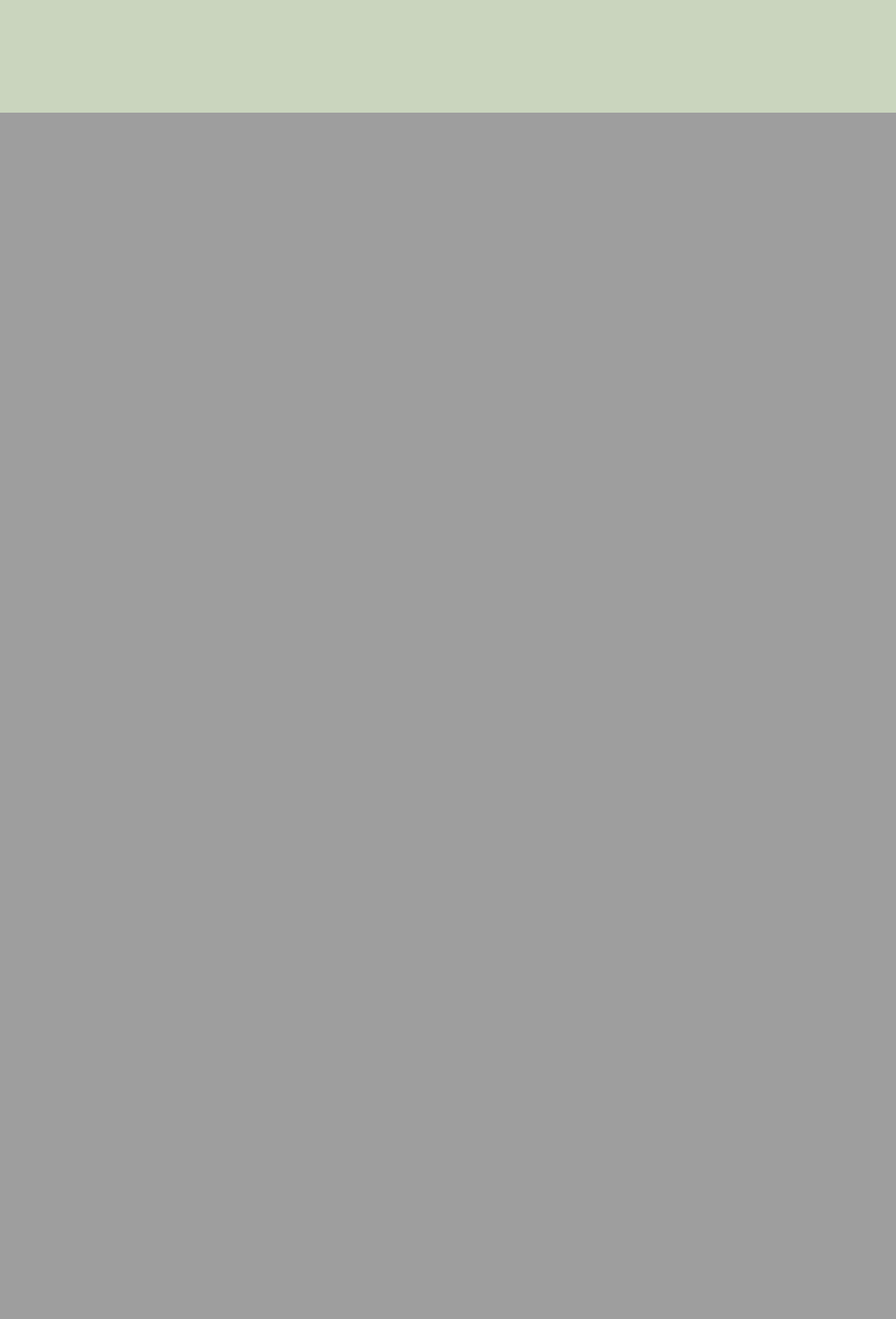
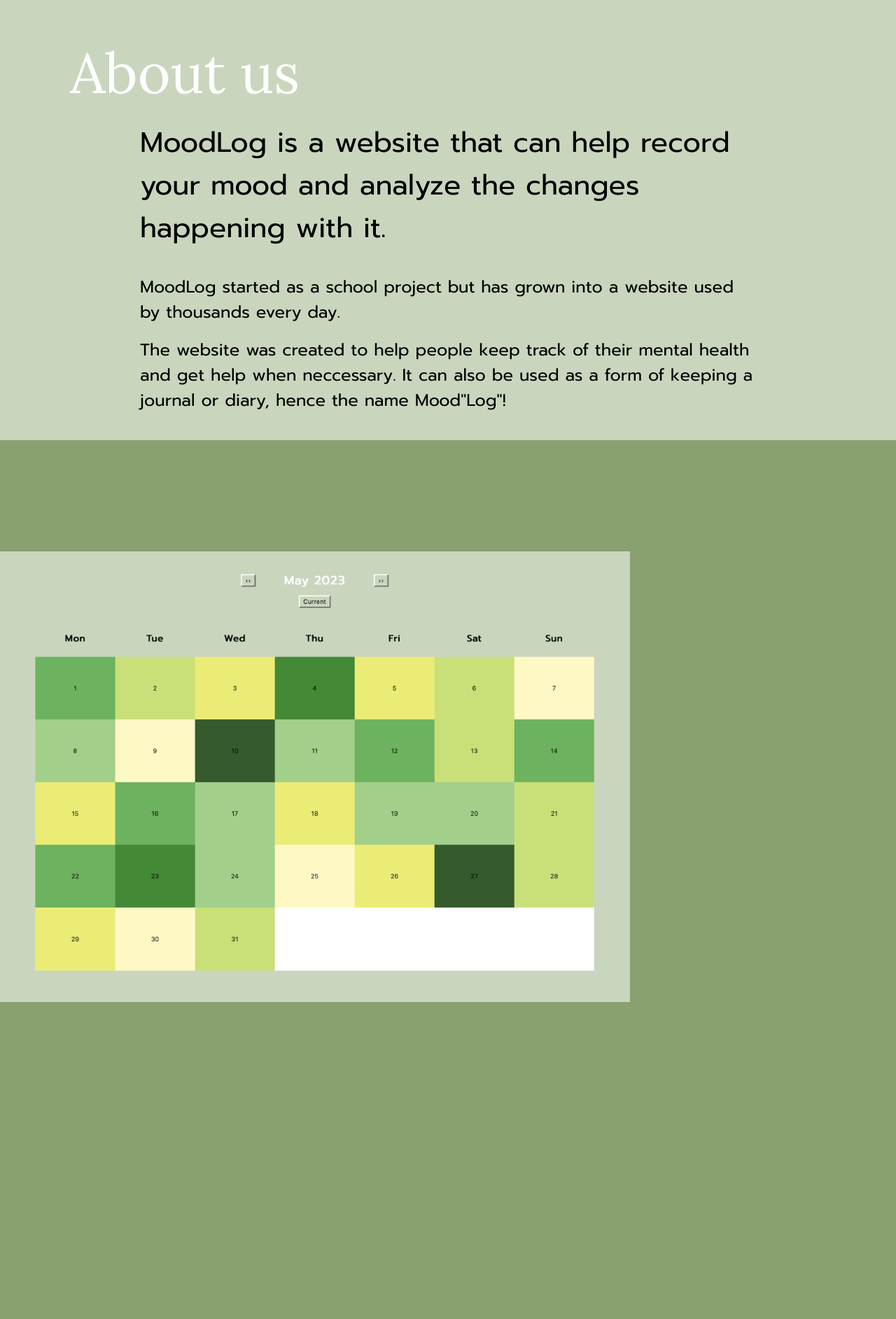
Before and after one commit to sigridanton/MoodLog, a Django app: page / in a window 1280 px wide. Shown: the part 961-2846 px from the top of the page at 70% size. Before the commit the page ends 1122 px from the top, so only its background shows below. Run offline with Django 4.2, Linux system fonts and the light colour scheme; some web fonts are replaced.

Commit message:
siki meddled with home page without login stuf

```diff
--- a/Calendar/templates/base.html
+++ b/Calendar/templates/base.html
@@ -18,6 +18,14 @@
     margin:0px;
     height:100%;
     background-color: rgb(202, 213, 190);
+}
+
+.html1 {
+    margin:0px;
+    height:100%;
+    background-color: rgb(202, 213, 190);
+    background: linear-gradient(to bottom, rgb(202, 213, 190) 36rem, rgb(137, 160, 113) 1rem);
+    height: 229vh;
 }
 
 img.img1{
@@ -94,13 +102,38 @@
       font-family: 'Lora', serif;
 }
 
+div.p1_2 {
+      display: flex;
+      align-items: left;
+      justify-content: left;
+      text-align: left;
+      padding-right: 20px;
+      padding-left: 100px;
+      font-size: 5rem;
+      color:#ffffff;
+      font-family: 'Lora', serif;
+}
+
+div.p2_big {
+      display: flex;
+      align-items: left;
+      justify-content: left;
+      text-align: left;
+      padding-right: 200px;
+      padding-left: 200px;
+      font-size: 2.5rem;
+      color:#000000;
+      font-family: 'Prompt', sans-serif;
+}
+
 div.p2 {
     display: flex;
-    align-items: center;
-    justify-content: center;
-    padding-right: 20px;
-    padding-left: 20px;
-    font-size: 1rem;
+    align-items: left;
+    justify-content: left;
+    text-align: left;
+    padding-right: 200px;
+    padding-left: 200px;
+    font-size: 1.5rem;
     font-family: 'Prompt', sans-serif;
   }
 
--- a/Calendar/templates/home.html
+++ b/Calendar/templates/home.html
@@ -17,13 +17,13 @@
     </div>
     <br>
     <div class="container">
-      <a href="review" class="button">1</a>
-      <a href="review" class="button">2</a>
-      <a href="review" class="button">3</a>
-      <a href="review" class="button">4</a>
-      <a href="review" class="button">5</a>
-      <a href="review" class="button">6</a>
-      <a href="review" class="button">7</a>
+      <a href="review/" class="button">1</a>
+      <a href="review/" class="button">2</a>
+      <a href="review/" class="button">3</a>
+      <a href="review/" class="button">4</a>
+      <a href="review/" class="button">5</a>
+      <a href="review/" class="button">6</a>
+      <a href="review/" class="button">7</a>
   </div>
   </div>
   <div class="top-right">
@@ -65,9 +65,22 @@
     </form>
   </div>
   <div class="stats">{{ stats | safe }}</div>
+{% else %}
+<div class="html1">
+<div class="p1_2">About us</div>
+<br>
+<div class="p2_big">MoodLog is a website that can help record your mood and analyze the changes happening with it.</div>
+<br><br>
+<div class="p2">MoodLog started as a school project but has grown into a website used by thousands every day.</div>
+<br>
+<div class="p2">The website was created to help people keep track of their mental health and get help when neccessary.
+  It can also be used as a form of keeping a journal or diary, hence the name Mood"Log"!
+</div>
+<br><br><br><br><br><br><br><br><br><br><br>
 
+<img src="/Calendar/mood_screenshot.png" width="900px" height="auto"/>
+
+</div>
 {% endif %}
 
-<br><br><br><br><br><br>
-
 {% endblock %}
--- a/Calendar/templates/review.html
+++ b/Calendar/templates/review.html
@@ -7,7 +7,10 @@
       <login>How did your day go?</login>
   <login><form method="post" action="/review/">
     {% csrf_token %}
+    <table>
+      <tr>
         {% for field in form %}
+          <td>
           <div class="container">
               {{ field.errors }}
               {{ field.label_tag }} <div class="form">{{ field }}</div>
@@ -15,7 +18,10 @@
                   <p class="help">{{ field.help_text|safe }}</p>
               {% endif %}
           </div>
+        </td>
         {% endfor %}
+      </tr>
+    </table>
 
     <button type="submit" name="review">Done</button>
   </form></login>
--- a/Calendar/utils.py
+++ b/Calendar/utils.py
@@ -29,7 +29,7 @@
         if mood == "0":
             color = "white"
         elif mood == "1":
-            color = "#0C3F0D"
+            color = "#345A2E"
         elif mood == "2":
             color = "#448936"
         elif mood == "3":
@@ -41,7 +41,7 @@
         elif mood == "6":
             color = "#EBEC76"
         elif mood == "7":
-            color = "#F0E456"
+            color = "#FEF8C4"
         else:
             color = "white"
 
@@ -65,7 +65,7 @@
         """
         Return a weekday name as a table header.
         """
-        return '<th class="%s"><div class="p2">%s</div></th>' % (
+        return '<th class="%s"><div class="calendar_text">%s</div></th>' % (
             self.cssclasses_weekday_head[day], day_abbr[day])
 
     def formatweekheader(self):
```
Also changed, not shown: other parts of Calendar/templates/base.html (+22 -6 lines), Calendar/mood_screenshot.png (added), 1 other file. Lines whose indentation alone changed are shown as unchanged.
